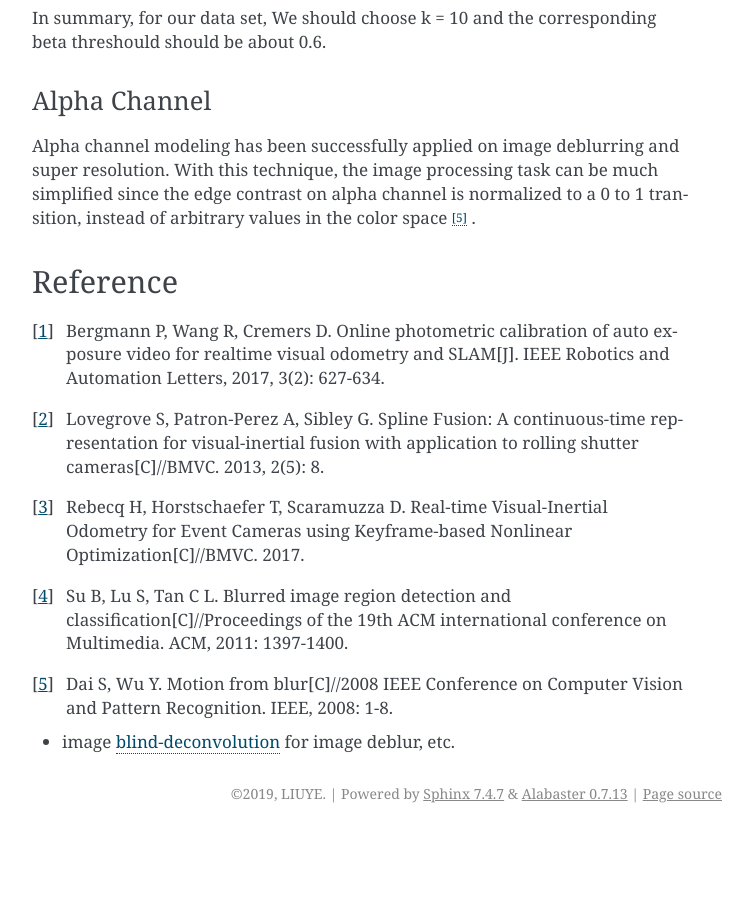
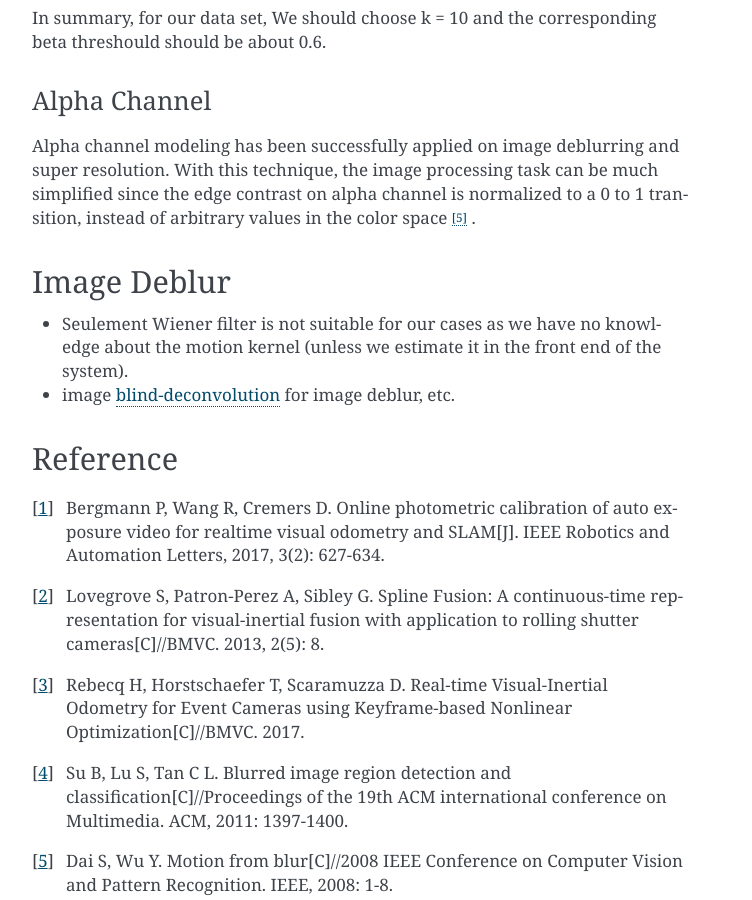
Before and after one commit to gggliuye/VIO, a Sphinx documentation site: the page built from docs/Prepare.rst, in a window 1280 px wide and 900 px high, scrolled down 10319 px. Shown: the whole window, without its empty margins (388-1140 px from the left). Built offline with Sphinx 7.4.7, drawn with Linux system fonts in a browser that asks for light colours; before the commit the page ends 11152 px from its top, so only the background shows below that.

Commit message:
Update Prepare.rst

```diff
--- a/docs/Prepare.rst
+++ b/docs/Prepare.rst
@@ -328,6 +328,14 @@ Alpha Channel
 ~~~~~~~~~~~~~~~~~~~~~~
 Alpha channel modeling has been successfully applied on image deblurring and super resolution. With this technique, the image processing task can be much simplified since the edge contrast on alpha channel is normalized to a 0 to 1 transition, instead of arbitrary values in the color space [#]_ .
 
+Image Deblur
+----------------------------------
+* Seulement Wiener filter is not suitable for our cases as we have no knowledge about the motion kernel (unless we estimate it in the front end of the system).
+* image blind-deconvolution_  for image deblur, etc.
+
+.. _blind-deconvolution: https://nl.mathworks.com/help/images/ref/deconvblind.html
+
+
 Reference
 -----------------------------
 
```
Also changed, not shown: other parts of docs/Prepare.rst (+0 -5 lines).
